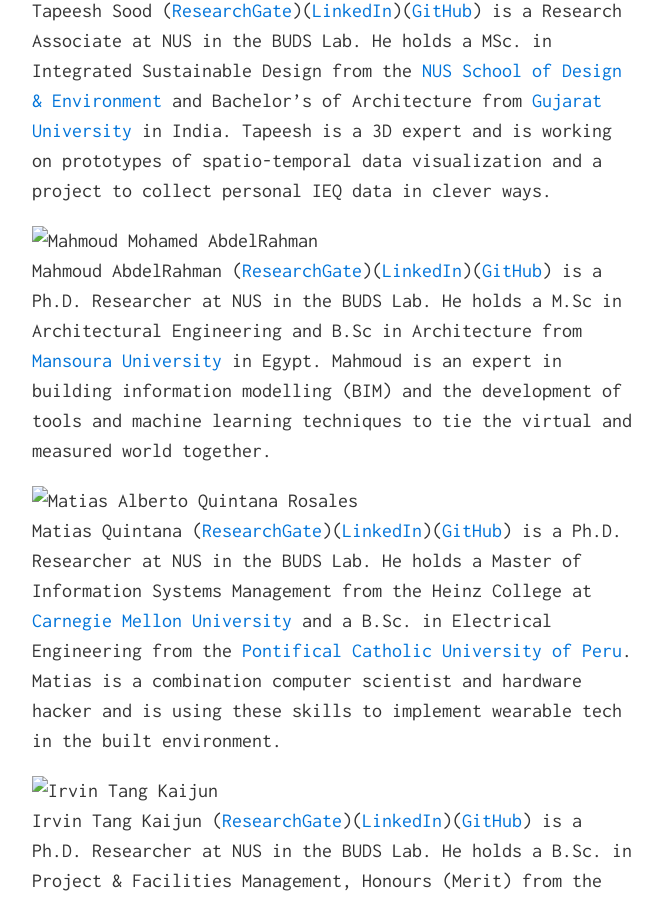
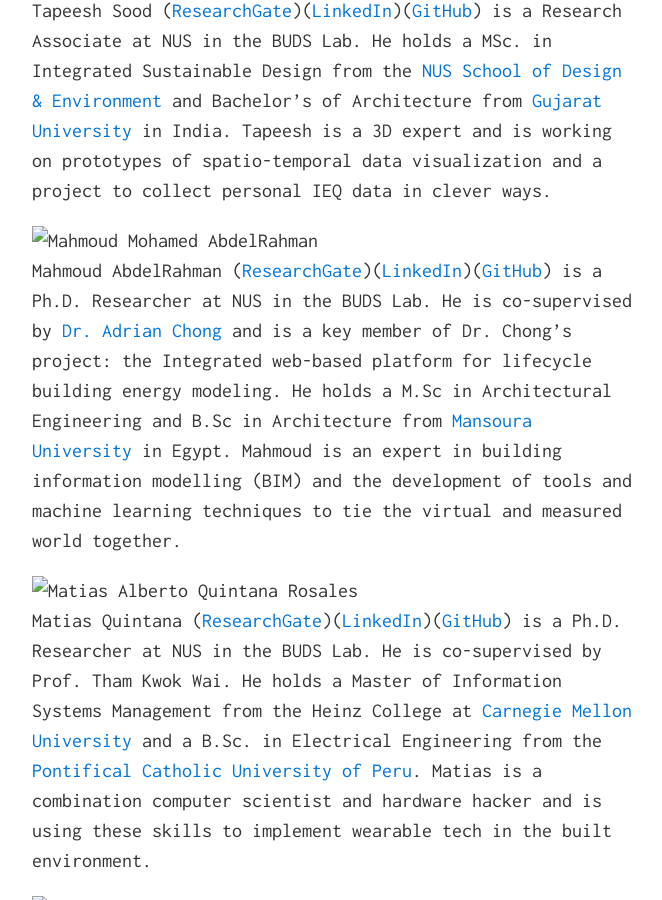
Before and after one commit to buds-lab/buds-lab.github.io, a Jekyll site: the page built from index.md, in a window 1280 px wide and 900 px high, scrolled down 3144 px. Shown: the whole window, without its empty margins (308-970 px from the left). Built offline with Jekyll 4.4.1, drawn with Linux system fonts in a browser that asks for light colours.

Commit message:
Update index.md

```diff
--- a/index.md
+++ b/index.md
@@ -45,10 +45,10 @@ Dongkyu Lee ([ResearchGate](https://www.researchgate.net/profile/Dongkyu_Lee10){
 Tapeesh Sood ([ResearchGate](https://www.researchgate.net/profile/Tapeesh_Sood){:target="_blank"})([LinkedIn](https://www.linkedin.com/in/tapeeshsood/){:target="_blank"})([GitHub](https://github.com/tapeesh){:target="_blank"}) is a Research Associate at NUS in the BUDS Lab. He holds a MSc. in Integrated Sustainable Design from the [NUS School of Design & Environment](http://www.nus.edu.sg/nusbulletin/school-of-design-and-environment/graduate-education/coursework-programmes/degree-requirements/master-of-science-in-integrated-sustainable-design/){:target="_blank"} and Bachelor's of Architecture from [Gujarat University](http://www.gujaratuniversity.ac.in/web/){:target="_blank"} in India. Tapeesh is a 3D expert and is working on prototypes of spatio-temporal data visualization and a project to collect personal IEQ data in clever ways.
 
 ![Mahmoud Mohamed AbdelRahman](buds-lab.github.io/mahmoudouf.jpg)
-Mahmoud AbdelRahman ([ResearchGate](https://www.researchgate.net/profile/Mahmoud_Abdelrahman3){:target="_blank"})([LinkedIn](https://www.linkedin.com/in/mahmoudouf/){:target="_blank"})([GitHub](https://github.com/MahmoudAbdelRahman){:target="_blank"}) is a Ph.D. Researcher at NUS in the BUDS Lab. He holds a M.Sc in Architectural Engineering and B.Sc in Architecture from [Mansoura University](http://www.mans.edu.eg/en){:target="_blank"} in Egypt. Mahmoud is an expert in building information modelling (BIM) and the development of tools and machine learning techniques to tie the virtual and measured world together.
+Mahmoud AbdelRahman ([ResearchGate](https://www.researchgate.net/profile/Mahmoud_Abdelrahman3){:target="_blank"})([LinkedIn](https://www.linkedin.com/in/mahmoudouf/){:target="_blank"})([GitHub](https://github.com/MahmoudAbdelRahman){:target="_blank"}) is a Ph.D. Researcher at NUS in the BUDS Lab. He is co-supervised by [Dr. Adrian Chong](http://blog.nus.edu.sg/adrianchong/about/){:target="_blank"} and is a key member of Dr. Chong's project: the Integrated web-based platform for lifecycle building energy modeling. He holds a M.Sc in Architectural Engineering and B.Sc in Architecture from [Mansoura University](http://www.mans.edu.eg/en){:target="_blank"} in Egypt. Mahmoud is an expert in building information modelling (BIM) and the development of tools and machine learning techniques to tie the virtual and measured world together.
 
 ![Matias Alberto Quintana Rosales](buds-lab.github.io/matiasquintana.png)
-Matias Quintana ([ResearchGate](https://www.researchgate.net/profile/Matias_Quintana){:target="_blank"})([LinkedIn](https://www.linkedin.com/in/matiasqr/){:target="_blank"})([GitHub](https://github.com/matiRLC){:target="_blank"}) is a Ph.D. Researcher at NUS in the BUDS Lab. He holds a Master of Information Systems Management from the Heinz College at [Carnegie Mellon University](https://www.heinz.cmu.edu/){:target="_blank"} and a B.Sc. in Electrical Engineering from the [Pontifical Catholic University of Peru](http://www.pucp.edu.pe/){:target="_blank"}. Matias is a combination computer scientist and hardware hacker and is using these skills to implement wearable tech in the built environment.
+Matias Quintana ([ResearchGate](https://www.researchgate.net/profile/Matias_Quintana){:target="_blank"})([LinkedIn](https://www.linkedin.com/in/matiasqr/){:target="_blank"})([GitHub](https://github.com/matiRLC){:target="_blank"}) is a Ph.D. Researcher at NUS in the BUDS Lab. He is co-supervised by Prof. Tham Kwok Wai. He holds a Master of Information Systems Management from the Heinz College at [Carnegie Mellon University](https://www.heinz.cmu.edu/){:target="_blank"} and a B.Sc. in Electrical Engineering from the [Pontifical Catholic University of Peru](http://www.pucp.edu.pe/){:target="_blank"}. Matias is a combination computer scientist and hardware hacker and is using these skills to implement wearable tech in the built environment.
 
 ![Irvin Tang Kaijun](buds-lab.github.io/irvin1.png)
 Irvin Tang Kaijun ([ResearchGate](https://www.researchgate.net/profile/Irvin_Tang){:target="_blank"})([LinkedIn](https://www.linkedin.com/in/irvintang/){:target="_blank"})([GitHub](https://github.com/irrhuh){:target="_blank"}) is a Ph.D. Researcher at NUS in the BUDS Lab. He holds a B.Sc. in Project & Facilities Management, Honours (Merit) from the [NUS Dept. of Building](http://www.bdg.nus.edu.sg/undergraduate/PFM-curriculum.html){:target="_blank"}. He is an expert in identifying and documenting construction and operations defects and is working on elegant ways of using deep learning and image recognition to enhance the building industry.
```
